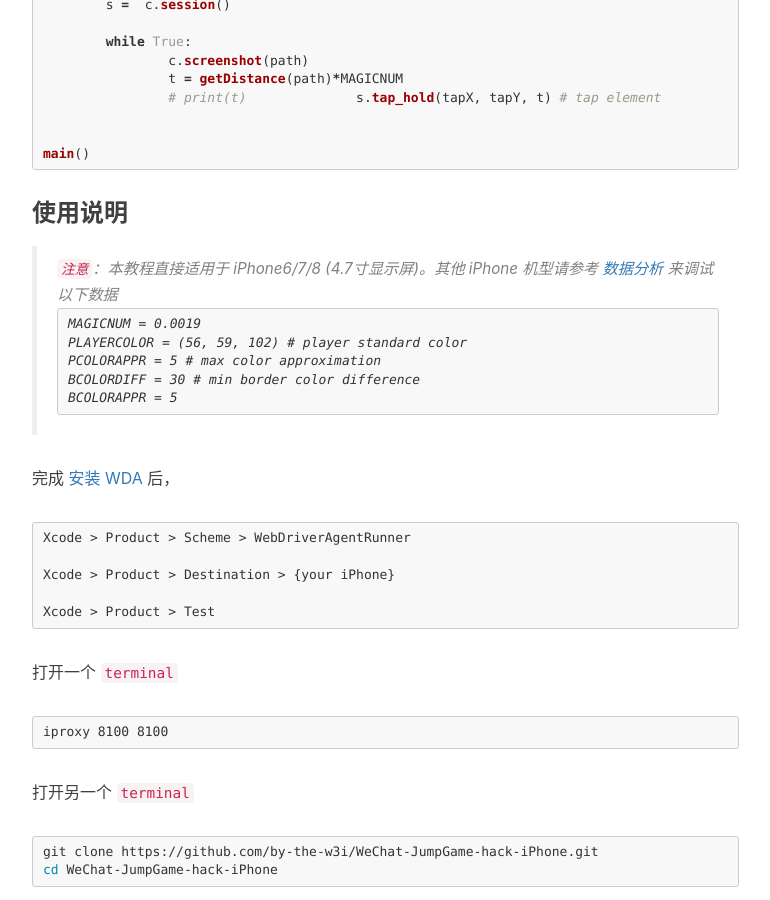
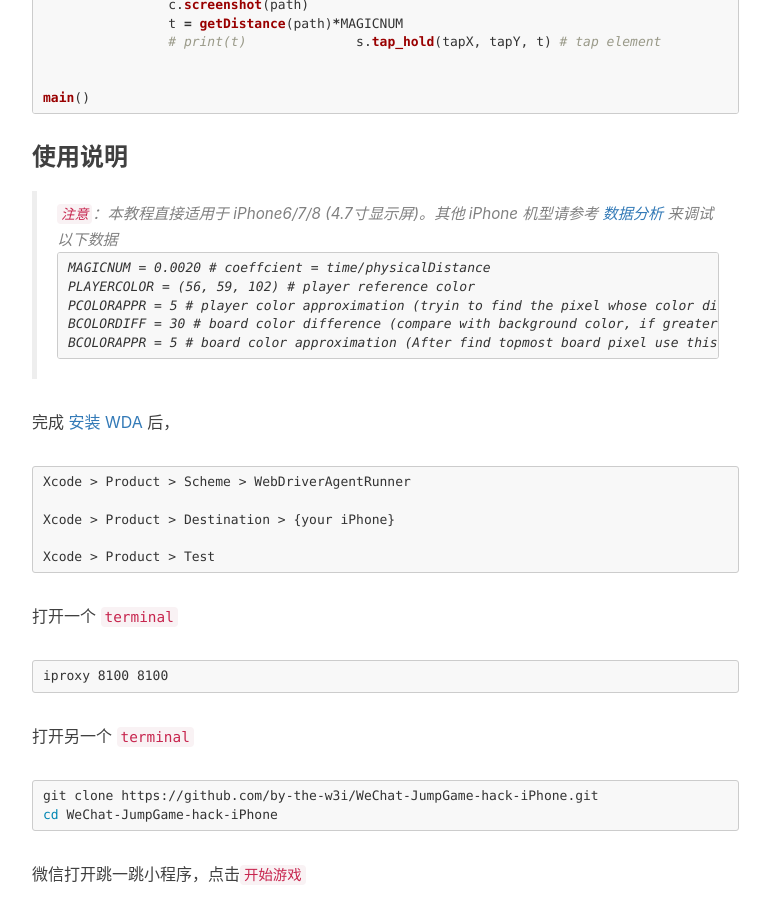
Before and after one commit to by-the-w3i/by-the-w3i.github.io, a Jekyll site: the page built from _posts/2018-01-04-WeChat-JumpGame.md, in a window 1280 px wide and 900 px high, scrolled down 6844 px. Shown: the whole window, without its empty margins (233-1003 px from the left). Built offline with Jekyll 4.4.1, drawn with Linux system fonts in a browser that asks for light colours; nearby versions of some CDN libraries; comment, search, counter and statistics services are not loaded; some of the changed text lies outside the part shown.

Commit message:
add some explanation to configs

````diff
--- a/_posts/2018-01-04-WeChat-JumpGame.md
+++ b/_posts/2018-01-04-WeChat-JumpGame.md
@@ -85,10 +85,10 @@
 from PIL import Image, ImageDraw
 from math import sqrt
 
-PLAYERCOLOR = (56, 59, 102) # player standard color
-PCOLORAPPR = 5 # max color approximation
-BCOLORDIFF = 30 # min border color difference
-BCOLORAPPR = 5
+PLAYERCOLOR = (56, 59, 102) # player reference color
+PCOLORAPPR = 5 # player color approximation (tryin to find the pixel whose color distance with PLAYERCOLR is less than this value)
+BCOLORDIFF = 30 # board color difference (compare with background color, if greater than this value, we consider it is from board)
+BCOLORAPPR = 5 # board color approximation (After find topmost board pixel use this to find the rightmost pixel with the colorDistance < this value)
 
 def aimTarget(im, tx, ty, color=33):
 	imw = im.size[0] # width
@@ -187,11 +187,11 @@
 from PIL import Image, ImageDraw
 import time
 
-MAGICNUM = 0.0019
-PLAYERCOLOR = (56, 59, 102) # player standard color
-PCOLORAPPR = 5 # max color approximation
-BCOLORDIFF = 30 # min border color difference
-BCOLORAPPR = 5
+MAGICNUM = 0.0020 # coeffcient = time/physicalDistance
+PLAYERCOLOR = (56, 59, 102) # player reference color
+PCOLORAPPR = 5 # player color approximation (tryin to find the pixel whose color distance with PLAYERCOLR is less than this value)
+BCOLORDIFF = 30 # board color difference (compare with background color, if greater than this value, we consider it is from board)
+BCOLORAPPR = 5 # board color approximation (After find topmost board pixel use this to find the rightmost pixel with the colorDistance < this value)
 
 def colorDistance(c1, c2):
 	return sqrt((c1[0]-c2[0])**2+(c1[1]-c2[1])**2+(c1[2]-c2[2])**2)
@@ -283,11 +283,11 @@
 > `注意`：本教程直接适用于 iPhone6/7/8 (4.7寸显示屏)。其他 iPhone 机型请参考 [数据分析](#analyze) 来调试以下数据
 >
 > ```
-> MAGICNUM = 0.0019
-> PLAYERCOLOR = (56, 59, 102) # player standard color
-> PCOLORAPPR = 5 # max color approximation
-> BCOLORDIFF = 30 # min border color difference
-> BCOLORAPPR = 5
+> MAGICNUM = 0.0020 # coeffcient = time/physicalDistance
+> PLAYERCOLOR = (56, 59, 102) # player reference color
+> PCOLORAPPR = 5 # player color approximation (tryin to find the pixel whose color distance with PLAYERCOLR is less than this value)
+> BCOLORDIFF = 30 # board color difference (compare with background color, if greater than this value, we consider it is from board)
+> BCOLORAPPR = 5 # board color approximation (After find topmost board pixel use this to find the rightmost pixel with the colorDistance < this value)
 > ```
 
 完成 [安装 WDA](#wda) 后，
````
